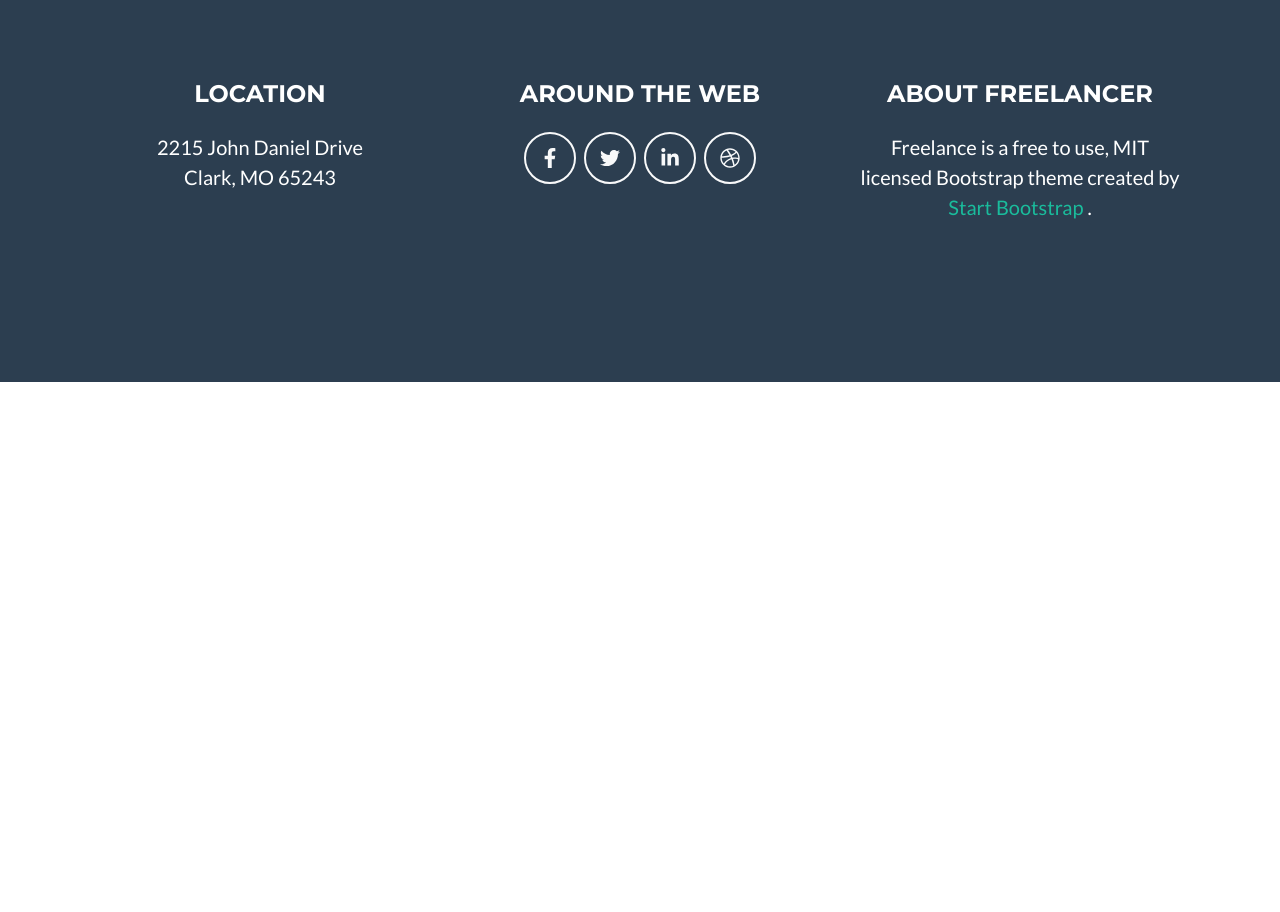
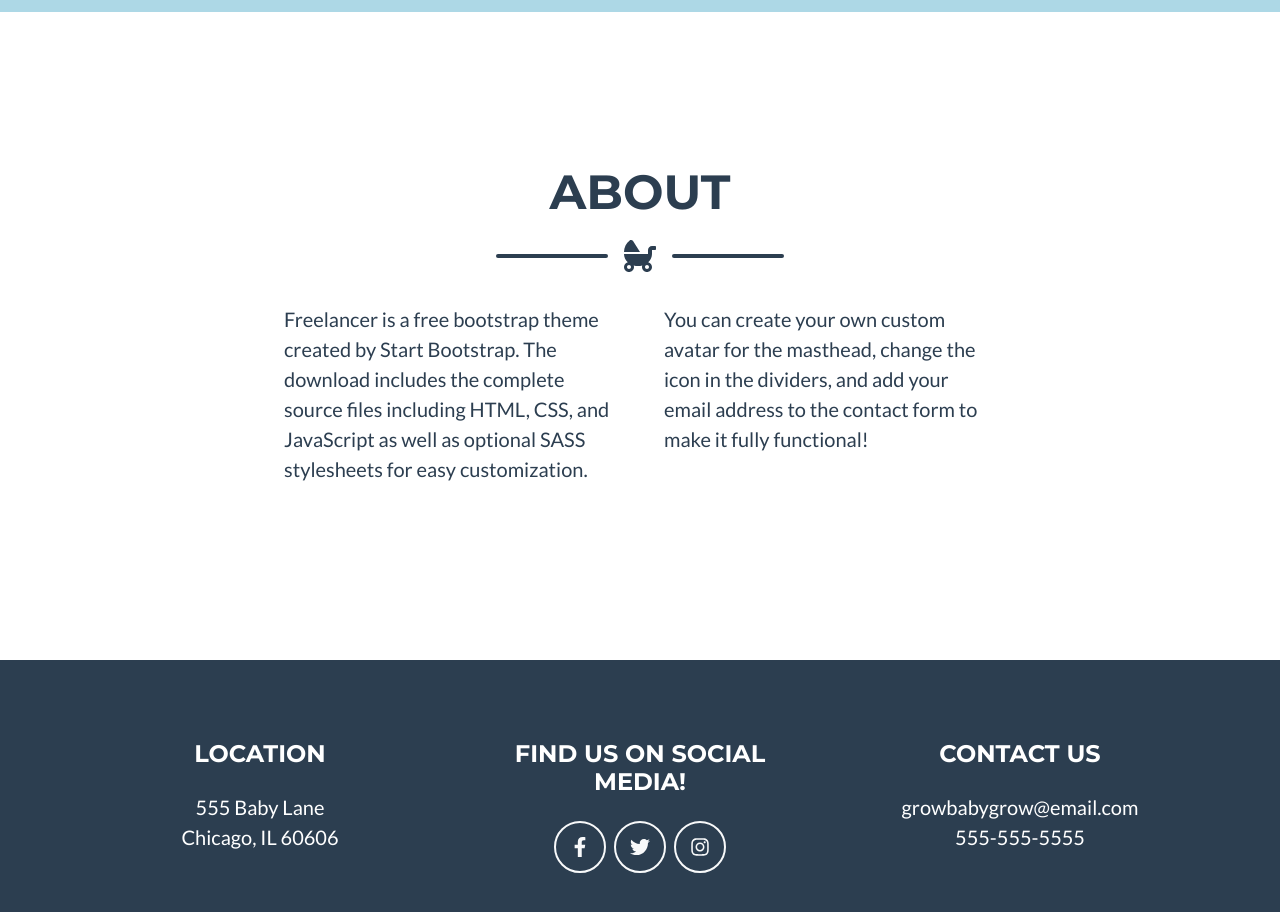
Before and after one commit to sdelorme/capstone_frontend, a Vue app: page / in a window 1280 px wide. Shown: the part 740-1652 px from the top of the page. Before the commit the page ends 1122 px from the top, so only its background shows below. Built offline with nearby package versions, Linux system fonts and the light colour scheme.

Commit message:
remove styling from app.vue to home.vue

```diff
--- a/src/App.vue
+++ b/src/App.vue
@@ -3,7 +3,7 @@
     <div id="nav">
       <nav class="navbar navbar-expand-lg bg-secondary text-uppercase fixed-top" id="mainNav">
         <div class="container">
-          <a class="navbar-brand js-scroll-trigger" href="#page-top">Grow, Baby, Grow!</a>
+          <a class="navbar-brand js-scroll-trigger" href="/">Grow, Baby, Grow!</a>
           <button
             class="navbar-toggler navbar-toggler-right text-uppercase font-weight-bold bg-primary text-white rounded"
             type="button"
@@ -45,38 +45,6 @@
       </nav>
     </div>
     <router-view />
-    <footer class="footer text-center">
-      <div class="container">
-        <div class="row">
-          <!-- Footer Location-->
-          <div class="col-lg-4 mb-5 mb-lg-0">
-            <h4 class="text-uppercase mb-4">Location</h4>
-            <p class="lead mb-0">
-              2215 John Daniel Drive
-              <br />
-              Clark, MO 65243
-            </p>
-          </div>
-          <!-- Footer Social Icons-->
-          <div class="col-lg-4 mb-5 mb-lg-0">
-            <h4 class="text-uppercase mb-4">Around the Web</h4>
-            <a class="btn btn-outline-light btn-social mx-1" href="#!"><i class="fab fa-fw fa-facebook-f"></i></a>
-            <a class="btn btn-outline-light btn-social mx-1" href="#!"><i class="fab fa-fw fa-twitter"></i></a>
-            <a class="btn btn-outline-light btn-social mx-1" href="#!"><i class="fab fa-fw fa-linkedin-in"></i></a>
-            <a class="btn btn-outline-light btn-social mx-1" href="#!"><i class="fab fa-fw fa-dribbble"></i></a>
-          </div>
-          <!-- Footer About Text-->
-          <div class="col-lg-4">
-            <h4 class="text-uppercase mb-4">About Freelancer</h4>
-            <p class="lead mb-0">
-              Freelance is a free to use, MIT licensed Bootstrap theme created by
-              <a href="http://startbootstrap.com">Start Bootstrap</a>
-              .
-            </p>
-          </div>
-        </div>
-      </div>
-    </footer>
     <div class="scroll-to-top d-lg-none position-fixed">
       <a class="js-scroll-trigger d-block text-center text-white rounded" href="#page-top">
         <i class="fa fa-chevron-up"></i>
--- a/src/views/ChildrenNew.vue
+++ b/src/views/ChildrenNew.vue
@@ -13,6 +13,10 @@
         Birthdate:
         <input v-model="newChildBirthdate" />
       </p>
+      <p>
+        Image:
+        <input v-model="newChildImage" />
+      </p>
       <p><input type="submit" value="Add Child" /></p>
     </form>
   </div>
@@ -27,6 +31,7 @@ export default {
     return {
       newChildName: "",
       newChildBirthdate: "",
+      newChildImage: "",
       errors: [],
     };
   },
@@ -36,6 +41,7 @@ export default {
       var params = {
         name: this.newChildName,
         birthdate: this.newChildBirthdate,
+        image: this.newChildImage,
         user_id: localStorage.getItem("user_id"),
       };
       axios
--- a/src/views/Home.vue
+++ b/src/views/Home.vue
@@ -14,13 +14,72 @@
         </div>
         <!-- Masthead Subheading-->
         <p class="masthead-subheading font-weight-light mb-0">
-          <a v-if="$parent.isLoggedIn()" href="/children">Take me to my children</a>
+          <a type="button" class="btn btn-primary" v-if="$parent.isLoggedIn()" href="/children">
+            Take me to my children
+          </a>
         </p>
         <p class="masthead-subheading font-weight-light mb-0">
-          <router-link v-bind:to="`/milestones`">Take me to the CDC Milestones</router-link>
+          <router-link type="button" class="btn btn-primary" v-bind:to="`/milestones`">
+            Take me to the CDC Milestones
+          </router-link>
         </p>
       </div>
     </header>
+    <section class="page-section text-secondary mb-0" id="about">
+      <div class="container">
+        <!-- About Section Heading-->
+        <h2 class="page-section-heading text-center text-uppercase text-secondary">About</h2>
+        <!-- Icon Divider-->
+        <div class="divider-custom divider-dark">
+          <div class="divider-custom-line"></div>
+          <div class="divider-custom-icon"><i class="fas fa-baby-carriage"></i></div>
+          <div class="divider-custom-line"></div>
+        </div>
+        <!-- About Section Content-->
+        <div class="row">
+          <div class="col-lg-4 ml-auto">
+            <p class="lead">
+              Freelancer is a free bootstrap theme created by Start Bootstrap. The download includes the complete source
+              files including HTML, CSS, and JavaScript as well as optional SASS stylesheets for easy customization.
+            </p>
+          </div>
+          <div class="col-lg-4 mr-auto">
+            <p class="lead">
+              You can create your own custom avatar for the masthead, change the icon in the dividers, and add your
+              email address to the contact form to make it fully functional!
+            </p>
+          </div>
+        </div>
+      </div>
+    </section>
+    <footer class="footer text-center">
+      <div class="container">
+        <div class="row">
+          <!-- Footer Location-->
+          <div class="col-lg-4 mb-5 mb-lg-0">
+            <h4 class="text-uppercase mb-4">Location</h4>
+            <p class="lead mb-0">
+              555 Baby Lane
+              <br />
+              Chicago, IL 60606
+            </p>
+          </div>
+          <!-- Footer Social Icons-->
+          <div class="col-lg-4 mb-5 mb-lg-0">
+            <h4 class="text-uppercase mb-4">Find Us On Social Media!</h4>
+            <a class="btn btn-outline-light btn-social mx-1" href="#!"><i class="fab fa-fw fa-facebook-f"></i></a>
+            <a class="btn btn-outline-light btn-social mx-1" href="#!"><i class="fab fa-fw fa-twitter"></i></a>
+            <a class="btn btn-outline-light btn-social mx-1" href="#!"><i class="fab fa-fw fa-instagram"></i></a>
+          </div>
+          <!-- Footer About Text-->
+          <div class="col-lg-4">
+            <h4 class="text-uppercase mb-4">Contact Us</h4>
+            <p class="lead mb-0">growbabygrow@email.com</p>
+            <p class="lead mb-0">555-555-5555</p>
+          </div>
+        </div>
+      </div>
+    </footer>
     <!-- THIS IS THE BREAK -->
   </div>
 </template>
```
Also changed, not shown: public/css/styles.css.
